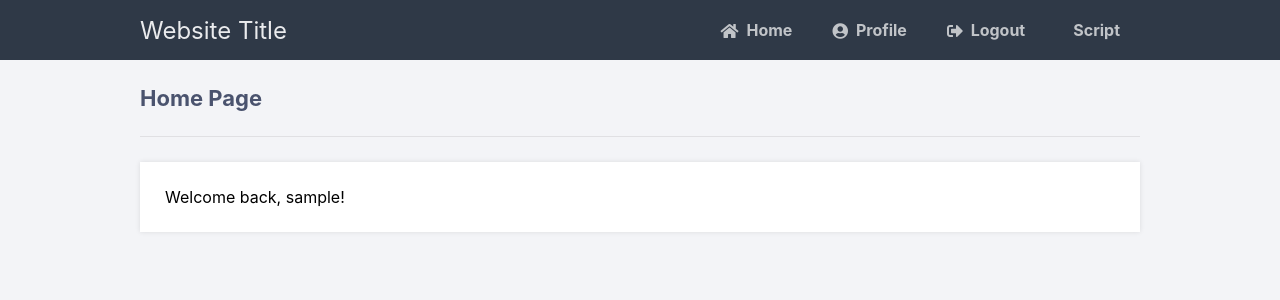
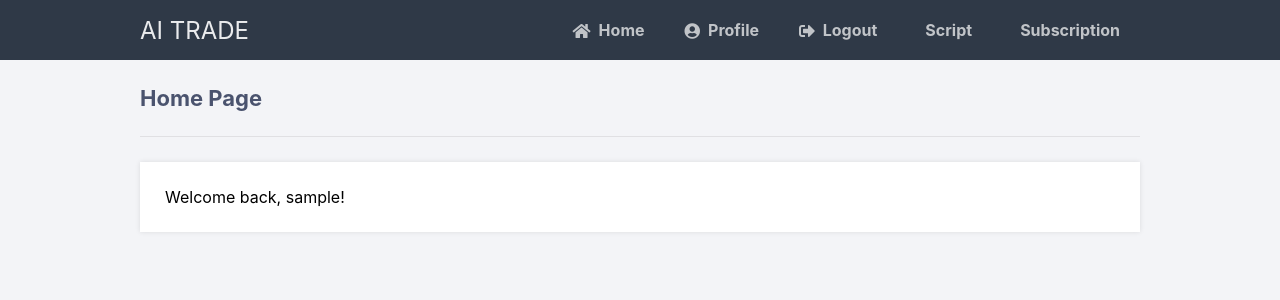
Before and after one commit to Swapnidtambe/AITrade, a Flask app: page /pythonlogin/home in a window 1280 px wide. Shown: the top 300 px of the page. Run offline with Flask 2, Linux system fonts and the light colour scheme; the visitor is signed in with stand-in values (Sample User, id 1); some libraries are stand-ins or nearby versions.

Commit message:
subscription column added in database
subscription column added in database and set defualt value 0

```diff
--- a/main.py
+++ b/main.py
@@ -143,6 +143,13 @@ def oil():
     else:
         return redirect(url_for('login'))
 
+@app.route('/pythonlogin/subscription')
+def subscription():
+    if 'loggedin' in session:
+        return render_template('subscription.html')
+    else:
+        return redirect(url_for('login'))
+
 
 
 if __name__ == "__main__":
--- a/templates/layout.html
+++ b/templates/layout.html
@@ -9,11 +9,12 @@
 	<body class="loggedin">
 		<nav class="navtop">
 			<div>
-				<h1>Website Title</h1>
+				<h1>AI TRADE</h1>
                 <a href="{{ url_for('home') }}"><i class="fas fa-home"></i>Home</a>
 				<a href="{{ url_for('profile') }}"><i class="fas fa-user-circle"></i>Profile</a>
 				<a href="{{ url_for('logout') }}"><i class="fas fa-sign-out-alt"></i>Logout</a>
 				<a href="{{ url_for('script') }}"><i class="fas fa-script"></i>Script</a>
+				<a href="{{ url_for('subscription') }}"><i class="fas fa-script"></i>Subscription</a>
 			</div>
 		</nav>
 		<div class="content">
```
Also changed, not shown: database_query.txt (+8 -6 lines), templates/subscription.html (added, +7 -0 lines).
